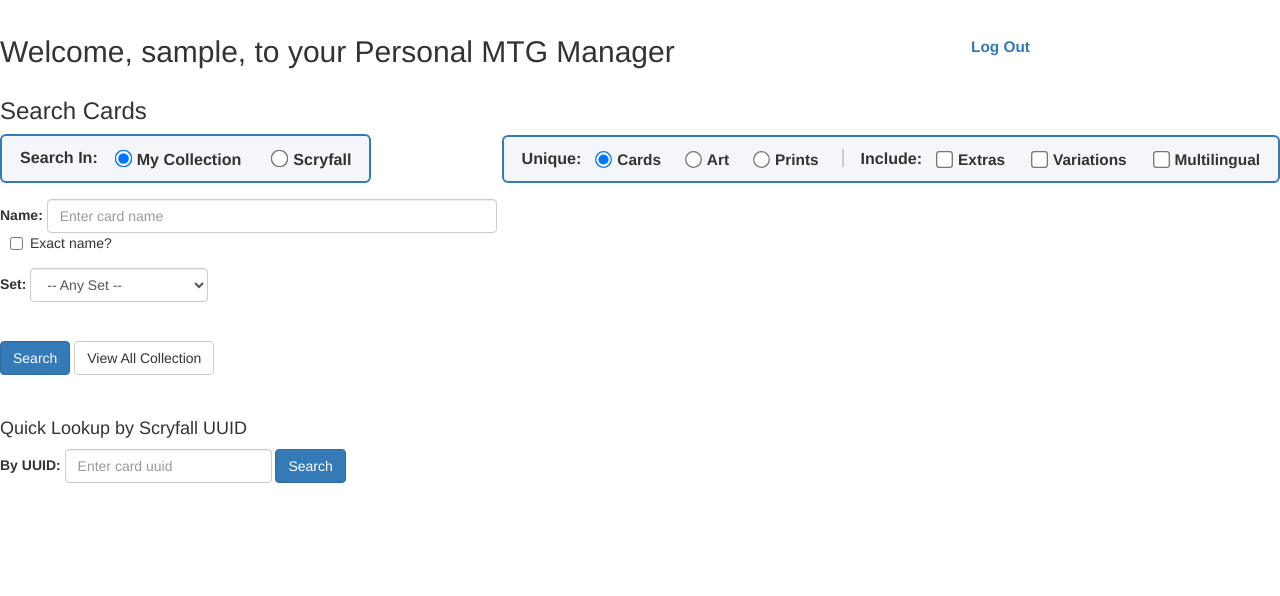
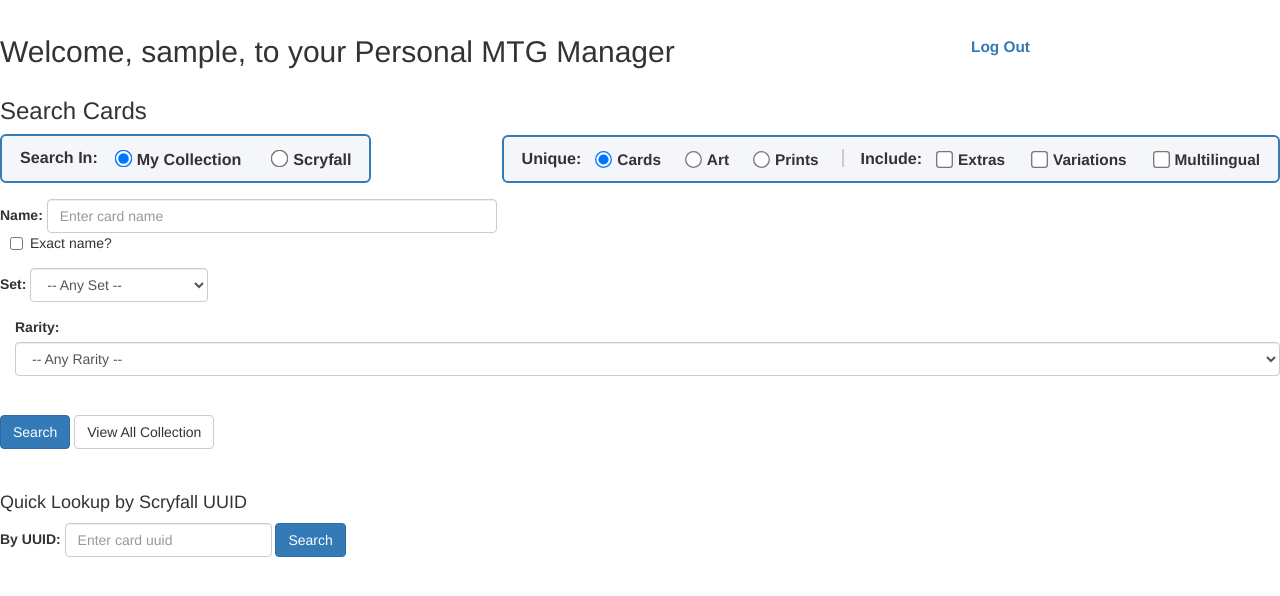
Before and after one commit to THamilton1123/MtgManager, a Java web app: page / in a window 1280 px wide. Shown: the top 596 px of the page. Run offline with Tomcat 11, a stand-in JSP engine, Linux system fonts and the light colour scheme; the template is opened without the code that fills it: most values are stand-ins (such as "Sample title", 1, 10 or a date in 2020); data that the repository does not hold is empty; some libraries are stand-ins or nearby versions.

Commit message:
Added simple dropdown for each of the six rarities that scryfall supports.

```diff
--- a/src/main/webapp/index.jsp
+++ b/src/main/webapp/index.jsp
@@ -105,7 +105,20 @@
                 </div>
             </div>
 
-            <button type="submit" name="submit" value="search" class="btn btn-primary" style="margin-top: 24px;">Search</button>
+            <div class="form-group" style="margin-left: 15px;">
+                <label for="rarity">Rarity:</label>
+                <select class="form-control" id="rarity" name="rarity">
+                    <option value="">-- Any Rarity --</option>
+                    <option value="common">Common</option>
+                    <option value="uncommon">Uncommon</option>
+                    <option value="rare">Rare</option>
+                    <option value="mythic">Mythic Rare</option>
+                    <option value="special">Special</option>
+                    <option value="bonus">Bonus</option>
+                </select>
+            </div>
+
+                    <button type="submit" name="submit" value="search" class="btn btn-primary" style="margin-top: 24px;">Search</button>
             <button type="submit" name="submit" value="viewAllCollection" class="btn btn-default" style="margin-top: 24px;"
                     onclick="document.getElementById('searchForm').action='searchCard';">
                 View All Collection
```
